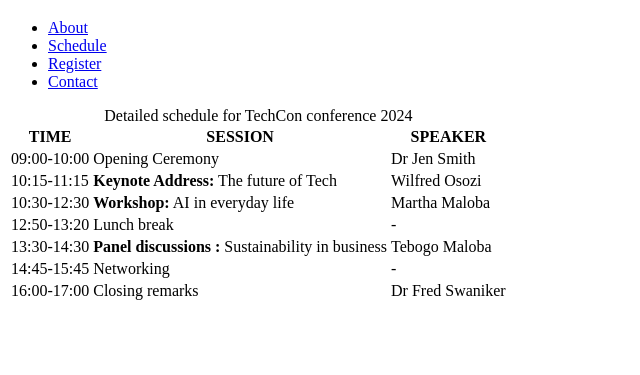
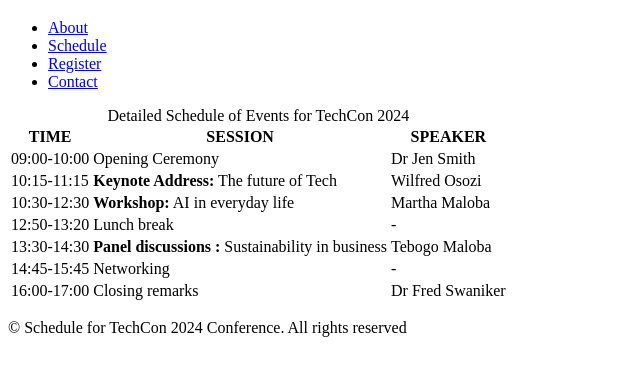
Before and after one commit to Rumo-M/-TechCon_HTML, a plain HTML site: page techcon_website/schedule.html in a window 1280 px wide. Shown: the part 61-436 px from the top of the page, without its empty margins (0-640 px from the left). Drawn offline with Linux system fonts and the light colour scheme.

Commit message:
added the footer tags

```diff
--- a/techcon_website/schedule.html
+++ b/techcon_website/schedule.html
@@ -5,6 +5,7 @@
     <meta name="viewport" content="width=device-width, initial-scale=1.0">
     <title>TechCon 2024 Conference</title>
 </head>
+<body>
 <!--Header Section-->
 <header>
     <h1>Schedule for TechCon 2024</h1>
@@ -20,7 +21,7 @@
 <!--Main Section-->
 <main>
     <table>
-        <caption>Detailed schedule for TechCon conference 2024</caption>
+        <caption>Detailed Schedule of Events for TechCon 2024</caption>
         <thead>
             <tr>
                 <th scope="col">TIME</th>
@@ -65,3 +66,8 @@
         </tr>
     </table>
 </main>
+<footer>
+    <p> &copy; Schedule for TechCon 2024 Conference. All rights reserved </p>
+</footer>
+</body>
+</html>
```
